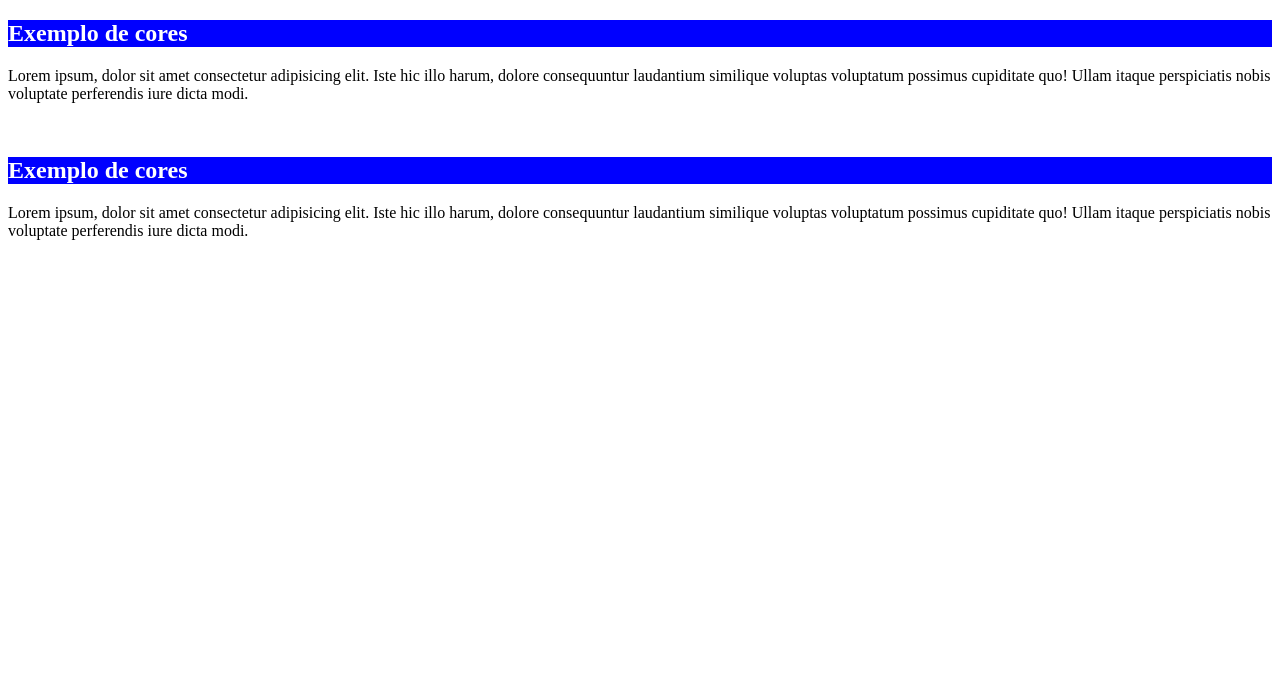
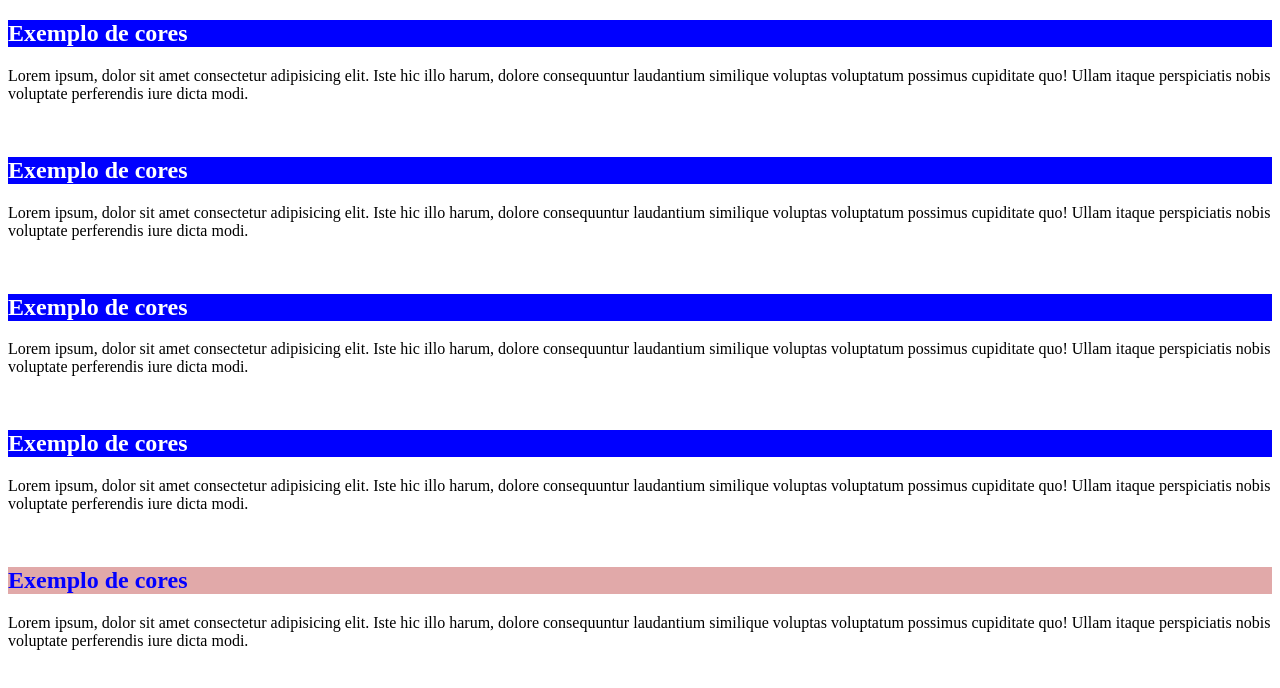
Before and after one commit to bg-silv/HTML5-e-CSS3, a plain HTML site: page ex012/index.html in a window 1280 px wide. Drawn offline with Linux system fonts and the light colour scheme.

Commit message:
Update index.html

```diff
--- a/ex012/index.html
+++ b/ex012/index.html
@@ -15,5 +15,20 @@
    <!--hexadecimal 0 1 2 3 4 5 6 7 8 9 A B C D E F-->
    <h2 style="background-color: #0000ff;color: #ffffff;">Exemplo de cores</h2>
    <p>Lorem ipsum, dolor sit amet consectetur adipisicing elit. Iste hic illo harum, dolore consequuntur laudantium similique voluptas voluptatum possimus cupiditate quo! Ullam itaque perspiciatis nobis voluptate perferendis iure dicta modi.</p>
+   <br>
+   <!--usando rgb-->
+   <h2 style="background-color: rgb(0, 0, 255); color: rgb(255, 255, 255);">Exemplo de cores</h2>
+   <p>Lorem ipsum, dolor sit amet consectetur adipisicing elit. Iste hic illo harum, dolore consequuntur laudantium similique voluptas voluptatum possimus cupiditate quo! Ullam itaque perspiciatis nobis voluptate perferendis iure dicta modi.</p>
+   <br>
+   <!--matiz-->
+   <h2 style="background-color: hsl(240, 100%, 50%); color: hsl(0, 0%, 100%);">Exemplo de cores</h2>
+   <p>Lorem ipsum, dolor sit amet consectetur adipisicing elit. Iste hic illo harum, dolore consequuntur laudantium similique voluptas voluptatum possimus cupiditate quo! Ullam itaque perspiciatis nobis voluptate perferendis iure dicta modi.</p>
+
+   <br>
+   <!--usando rgb modificado-->
+   <h2 style="background-color: rgba(167, 4, 4, 0.342); color: #0400ff;">Exemplo de cores</h2>
+   <p>Lorem ipsum, dolor sit amet consectetur adipisicing elit. Iste hic illo harum, dolore consequuntur laudantium similique voluptas voluptatum possimus cupiditate quo! Ullam itaque perspiciatis nobis voluptate perferendis iure dicta modi.</p>
+</body>
+</body>
 </body>
 </html>
```
